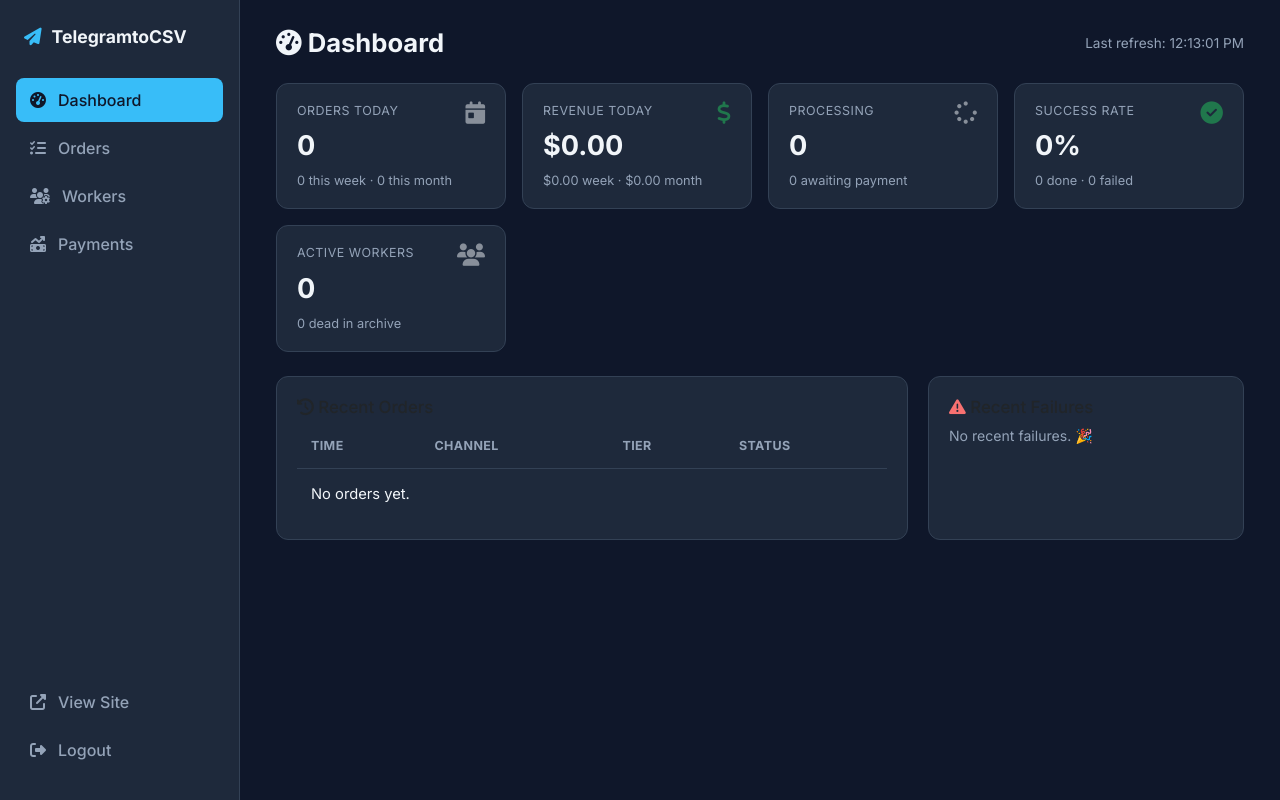
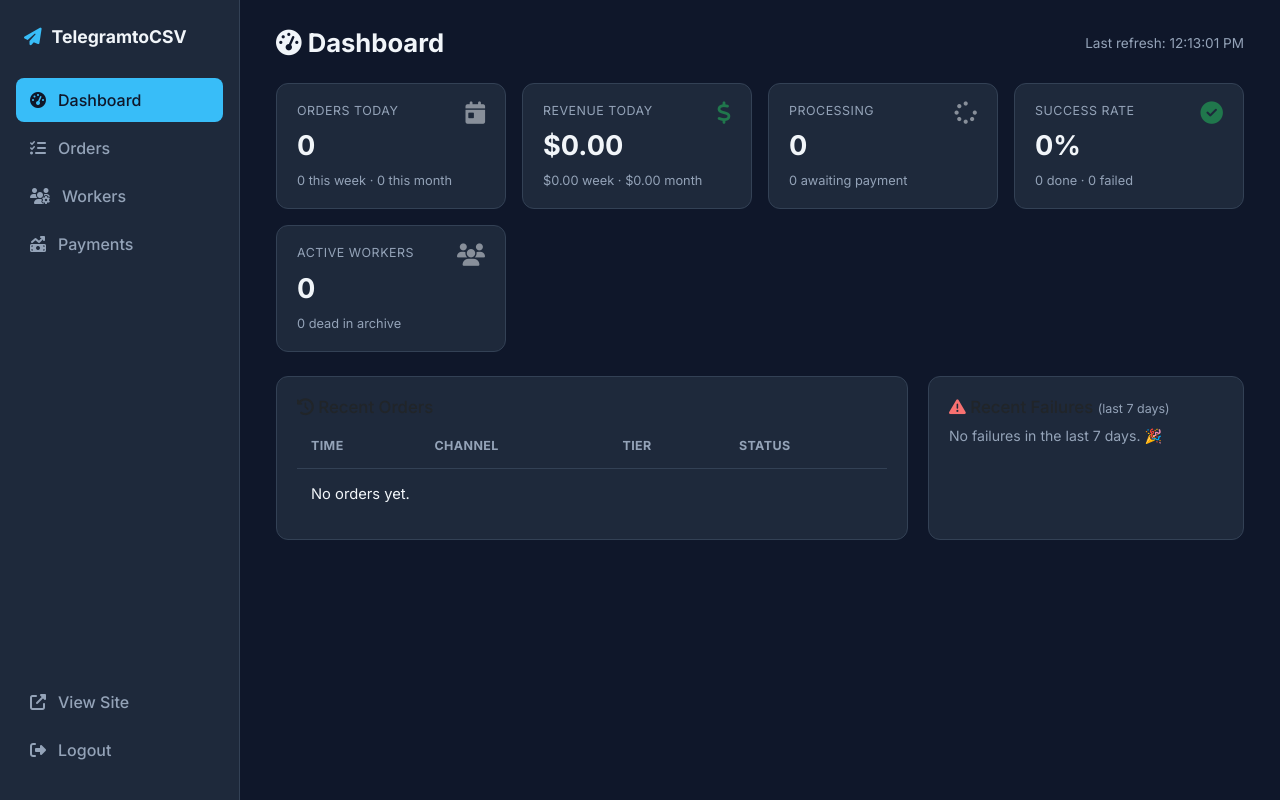
Before and after one commit to utkuyuksel/telegramtocsv, a Flask app: page /admin/ in a window 1280 px wide. Run offline with Flask 3, Linux system fonts and the light colour scheme; the visitor is signed in with stand-in values (Sample User, id 1).

Commit message:
Admin dashboard: Recent Failures only shows last 7 days
Old failures (e.g. a private invite link tested 4 months ago) were
sticking around in the Recent Failures panel since the query had no
date filter. Now scopes to last 7 days with a clear "(last 7 days)"
label and a 🎉 empty state.

Co-Authored-By: Claude Opus 4.7 (1M context) <noreply@anthropic.com>

```diff
--- a/admin.py
+++ b/admin.py
@@ -105,8 +105,12 @@ def dashboard():
     recent_orders = (
         Order.query.order_by(Order.created_at.desc()).limit(10).all()
     )
+    recent_failures_cutoff = now - timedelta(days=7)
     recent_failures = (
-        Order.query.filter_by(status="failed")
+        Order.query.filter(
+            Order.status == "failed",
+            Order.created_at >= recent_failures_cutoff,
+        )
         .order_by(Order.created_at.desc())
         .limit(5)
         .all()
--- a/templates/admin/dashboard.html
+++ b/templates/admin/dashboard.html
@@ -69,7 +69,11 @@
     </div>
 
     <div class="card">
-        <h3 style="margin-top:0; font-size:1.05rem;"><i class="fa-solid fa-triangle-exclamation" style="color:#F87171;"></i> Recent Failures</h3>
+        <h3 style="margin-top:0; font-size:1.05rem;">
+            <i class="fa-solid fa-triangle-exclamation" style="color:#F87171;"></i>
+            Recent Failures
+            <span class="muted" style="font-weight:400; font-size:0.78rem;">(last 7 days)</span>
+        </h3>
         {% for o in recent_failures %}
         <div style="border-bottom:1px solid var(--border); padding:10px 0;">
             <div style="font-size:0.85rem;">{{ o.channel_link }}</div>
@@ -77,7 +81,7 @@
             <div class="muted" style="font-size:0.74rem; margin-top:2px;">{{ o.created_at.strftime('%Y-%m-%d %H:%M') }}</div>
         </div>
         {% else %}
-        <div class="muted" style="font-size:0.88rem;">No recent failures. 🎉</div>
+        <div class="muted" style="font-size:0.88rem;">No failures in the last 7 days. 🎉</div>
         {% endfor %}
     </div>
 </div>
```
